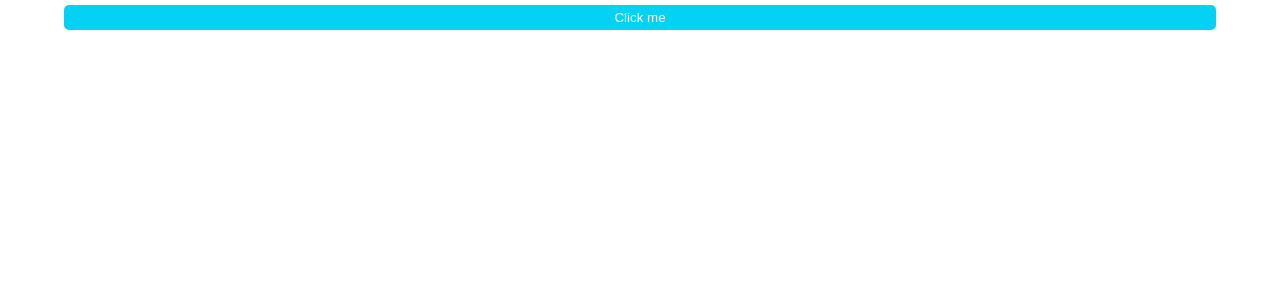
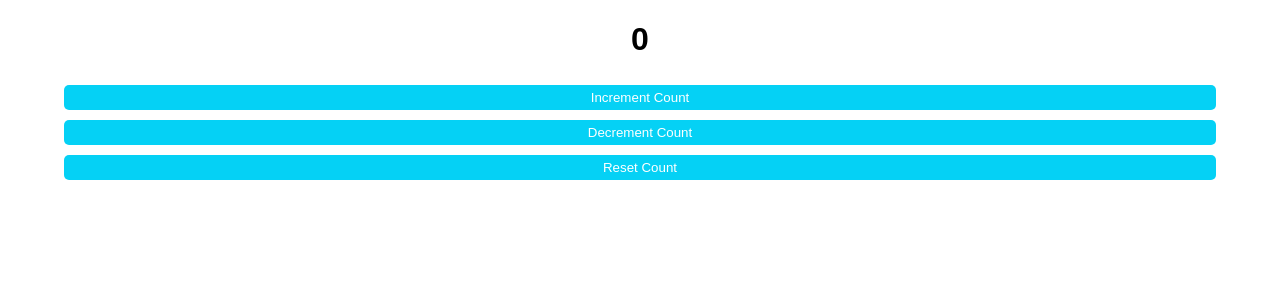
Before and after one commit to wilfried-237/learn-app-react, a React (Vite) app: page / in a window 1280 px wide. Shown: the top 300 px of the page. Built offline with nearby package versions, Linux system fonts and the light colour scheme.

Commit message:
Counter Done

```diff
--- a/src/App.jsx
+++ b/src/App.jsx
@@ -3,6 +3,8 @@
 // import Footer from "./Footer.jsx"
 // import List from "./List.jsx"
 import Button from "./Button.jsx"
+import MyComponent from "./MyComponent.jsx";
+import Counter from "./Counter.jsx";
 
 function App() {
 
@@ -23,7 +25,7 @@
   return(
     <>
 
-      <button onClick={handleClick}>Click me</button>
+      <Counter />
 
       {/* <Header />
       <List lists={developers} />
--- /dev/null
+++ b/src/Counter.jsx
@@ -0,0 +1,29 @@
+import { useState } from "react"
+
+function Counter(){
+    const [count, setCount] = useState(0)
+
+    const incrementCount = () =>{
+        setCount(count + 1)
+    }
+
+    const decrementCount = () =>{
+        setCount(count - 1)
+    }
+
+    const resetCount = () =>{
+        setCount(0)
+    }
+
+    return(
+        <div>
+            <h1>{count}</h1>
+            <button onClick={incrementCount}>Increment Count</button>
+            <button onClick={decrementCount}>Decrement Count</button>
+            <button onClick={resetCount}>Reset Count</button>
+
+        </div>
+    )
+}
+
+export default Counter
--- /dev/null
+++ b/src/MyComponent.jsx
@@ -0,0 +1,35 @@
+import { useState } from "react"
+
+function MyComponent(){
+
+    const [name, setName] = useState("No Name")
+    const [age, setAge] = useState(0)
+    const [isEmployed, setIsEmployed] = useState(false)
+
+    const updateName = () =>{
+        setName("wilsweb")
+    }
+
+    const incrementAge = () => {
+        setAge(age + 1)
+    }
+
+    const employed = () => {
+        setIsEmployed(!isEmployed)
+    }
+
+    return(
+        <div>
+            <p>Name: {name}</p>
+            <button onClick={updateName}>Set Name</button>
+
+            <p>Name: {age}</p>
+            <button onClick={incrementAge}>Set Name</button>
+
+            <p>Employed: {isEmployed? "Yes" : "No"}</p>
+            <button onClick={employed}>Toggle</button>
+        </div>
+    )
+}
+
+export default MyComponent
```
